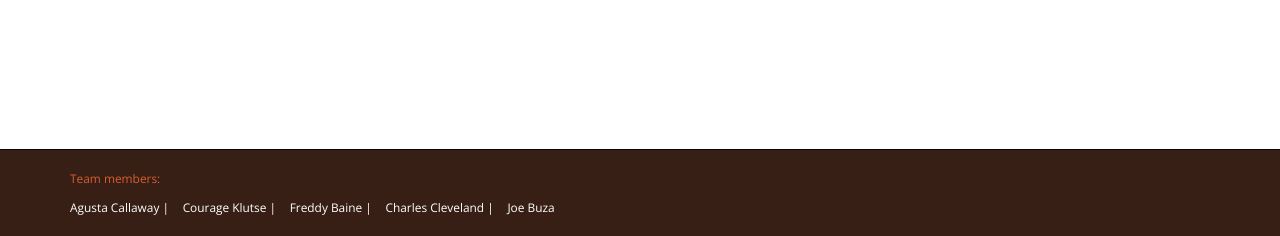
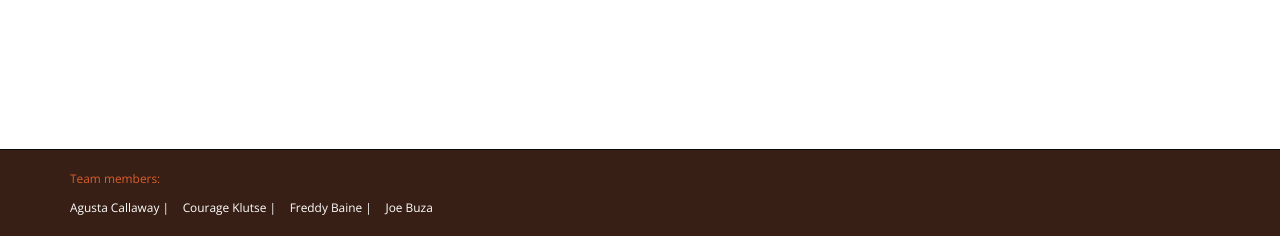
Before and after one commit to mujuni88/slot-machine-game, a plain HTML site: page index.html in a window 1280 px wide. Shown: the part 564-800 px from the top of the page. Drawn offline with nearby package versions, Linux system fonts and the light colour scheme.

Commit message:
Remove a member

```diff
--- a/index.html
+++ b/index.html
@@ -85,7 +85,6 @@
             <li><p class="small">Agusta Callaway | </p></li>
             <li><p class="small">Courage Klutse | </p></li>
             <li><p class="small">Freddy Baine | </p></li>
-            <li><p class="small">Charles Cleveland | </p></li>
             <li><p class="small">Joe Buza</p></li>
         </ul>
     </div>
```
Also changed, not shown: 1 other file.
